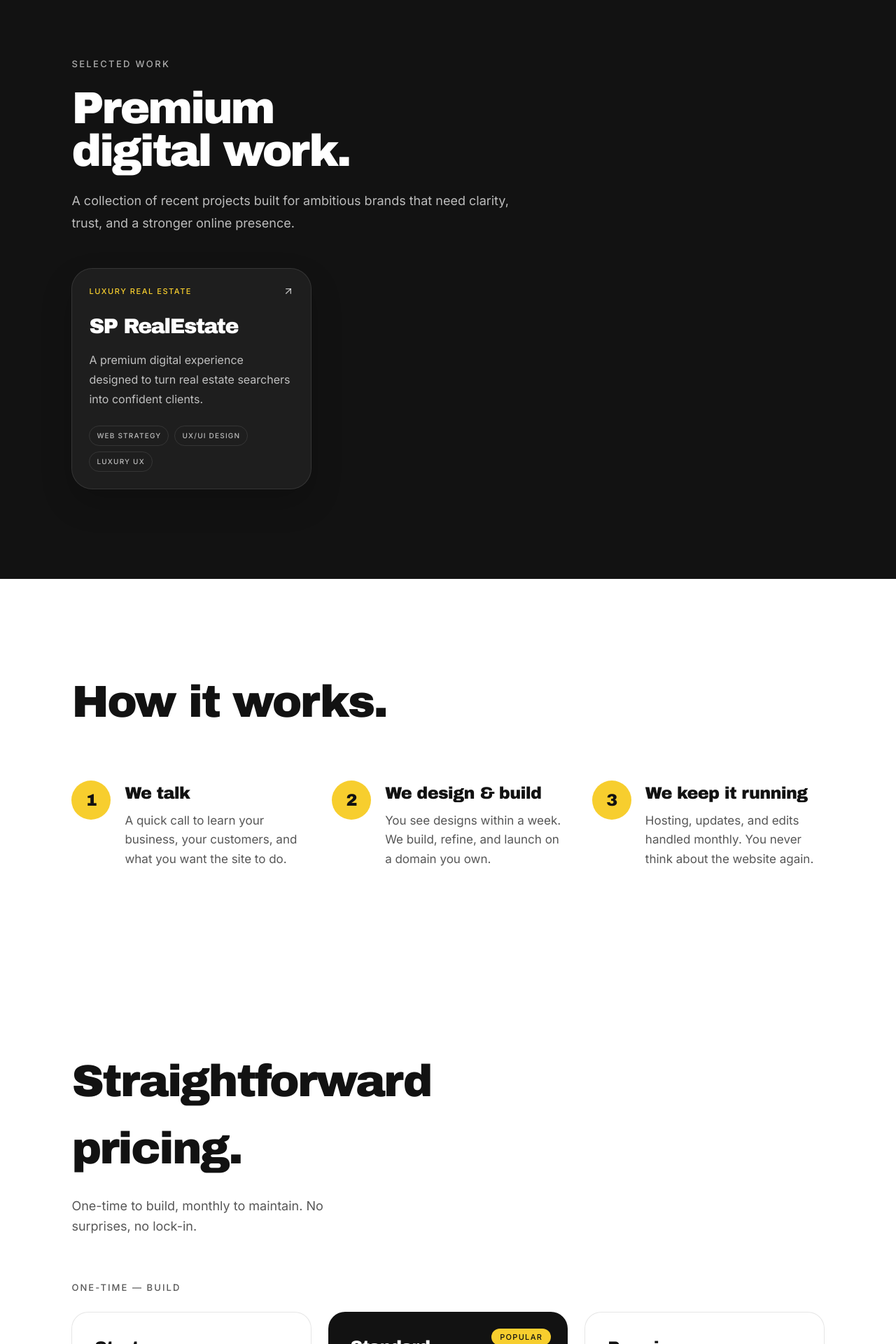
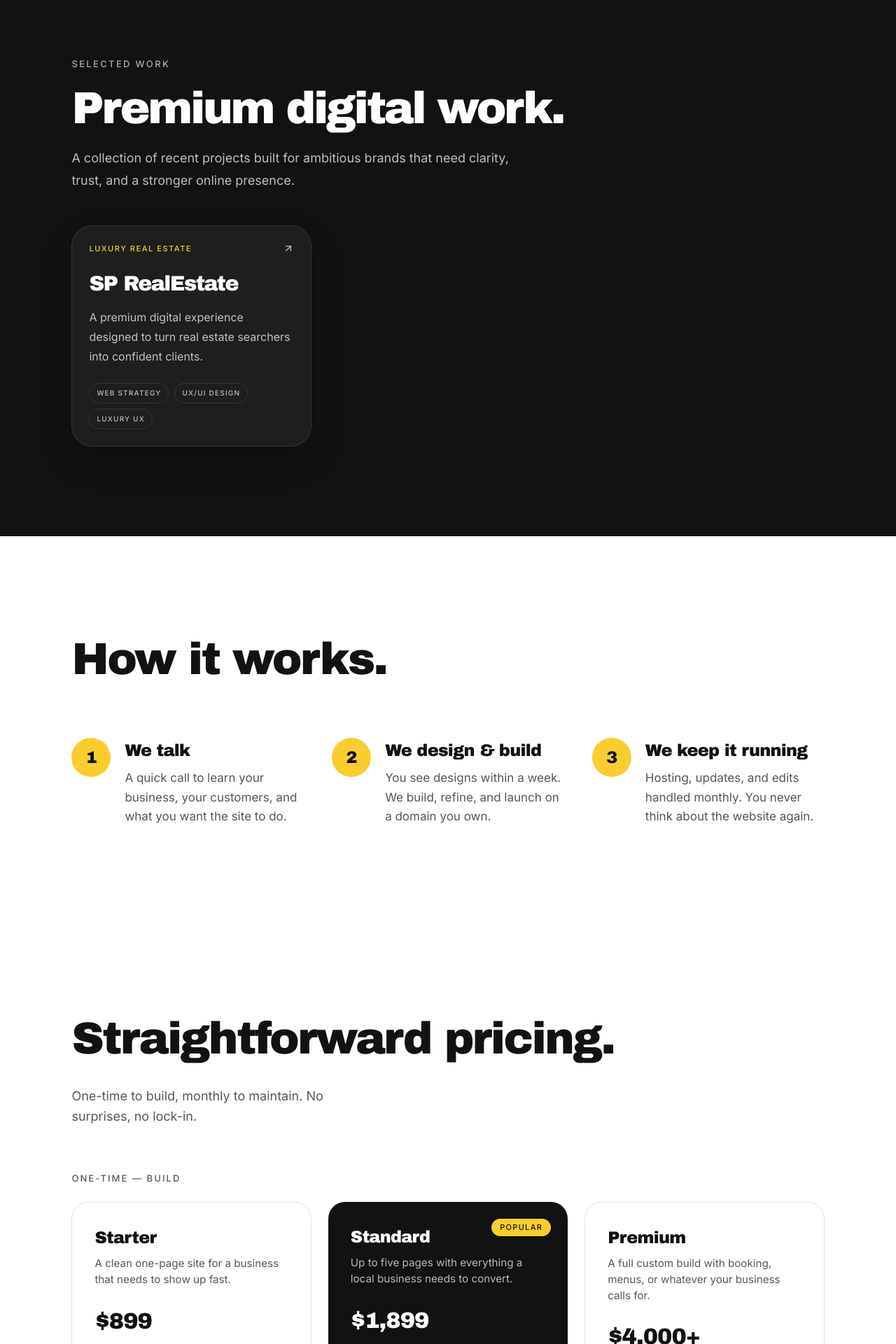
Before and after one commit to bhavya008/floxenINC, a React (Vite) app: page / in a window 1280 px wide. Shown: the part 1880-3800 px from the top of the page at 70% size. Built offline with nearby package versions, Linux system fonts and the light colour scheme.

Commit message:
fixed line wrap

```diff
--- a/src/components/floxen/BlogSection.jsx
+++ b/src/components/floxen/BlogSection.jsx
@@ -19,7 +19,8 @@ export default function BlogSection() {
           style={{
             fontSize: 'clamp(2.25rem, 5vw, 4rem)',
             letterSpacing: '-0.04em',
-            maxWidth: '12ch',
+            lineHeight: 0.92,
+            maxWidth: 'none',
           }}
         >
           Insights for growing brands.
--- a/src/components/floxen/Pricing.jsx
+++ b/src/components/floxen/Pricing.jsx
@@ -109,7 +109,7 @@ export default function Pricing() {
           style={{
             fontSize: 'clamp(2.25rem, 5vw, 4rem)',
             letterSpacing: '-0.04em',
-            maxWidth: '14ch',
+            maxWidth: 'none',
           }}
         >
           Straightforward pricing.
--- a/src/components/floxen/WorkShowcase.jsx
+++ b/src/components/floxen/WorkShowcase.jsx
@@ -20,7 +20,7 @@ export default function WorkShowcase() {
             fontSize: 'clamp(2.4rem, 5vw, 4.5rem)',
             letterSpacing: '-0.05em',
             lineHeight: 0.95,
-            maxWidth: '11ch',
+            maxWidth: 'none',
           }}
         >
           Premium digital work.
```
